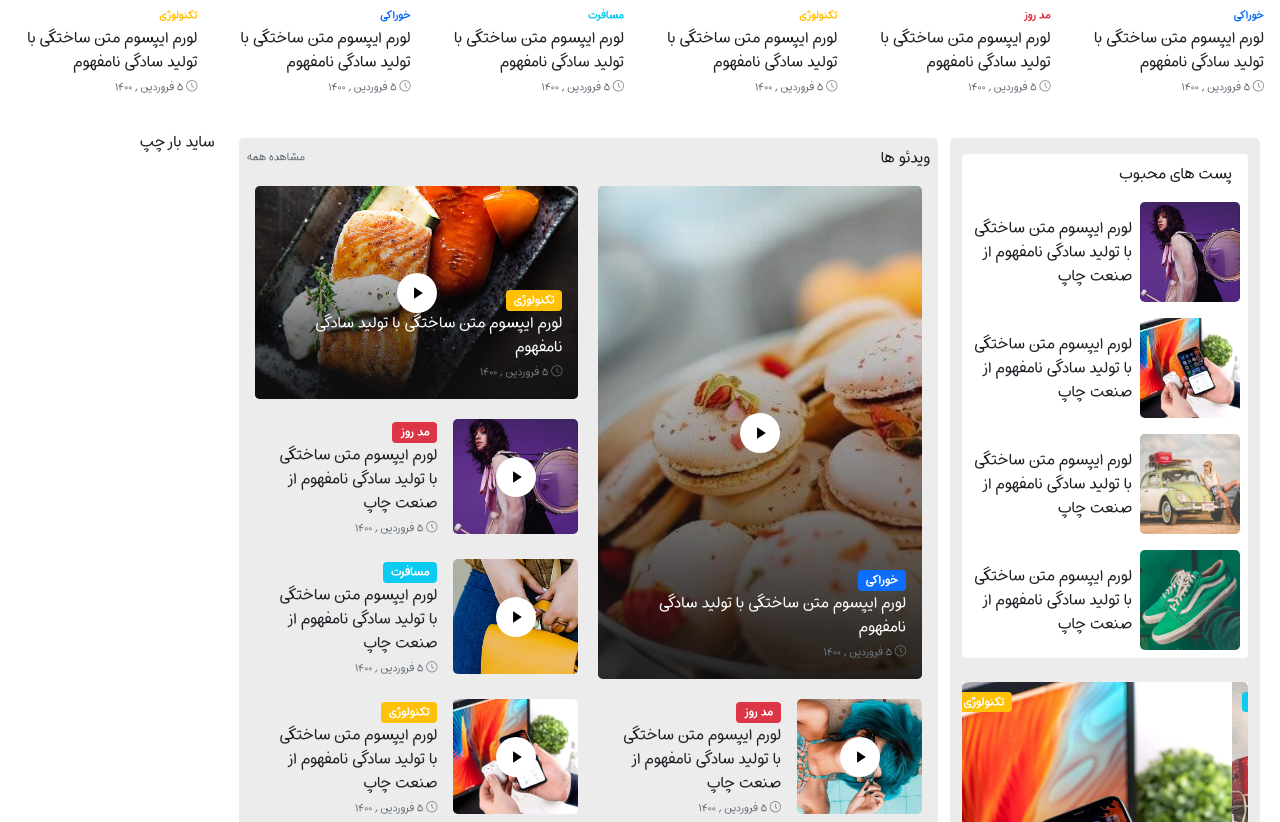
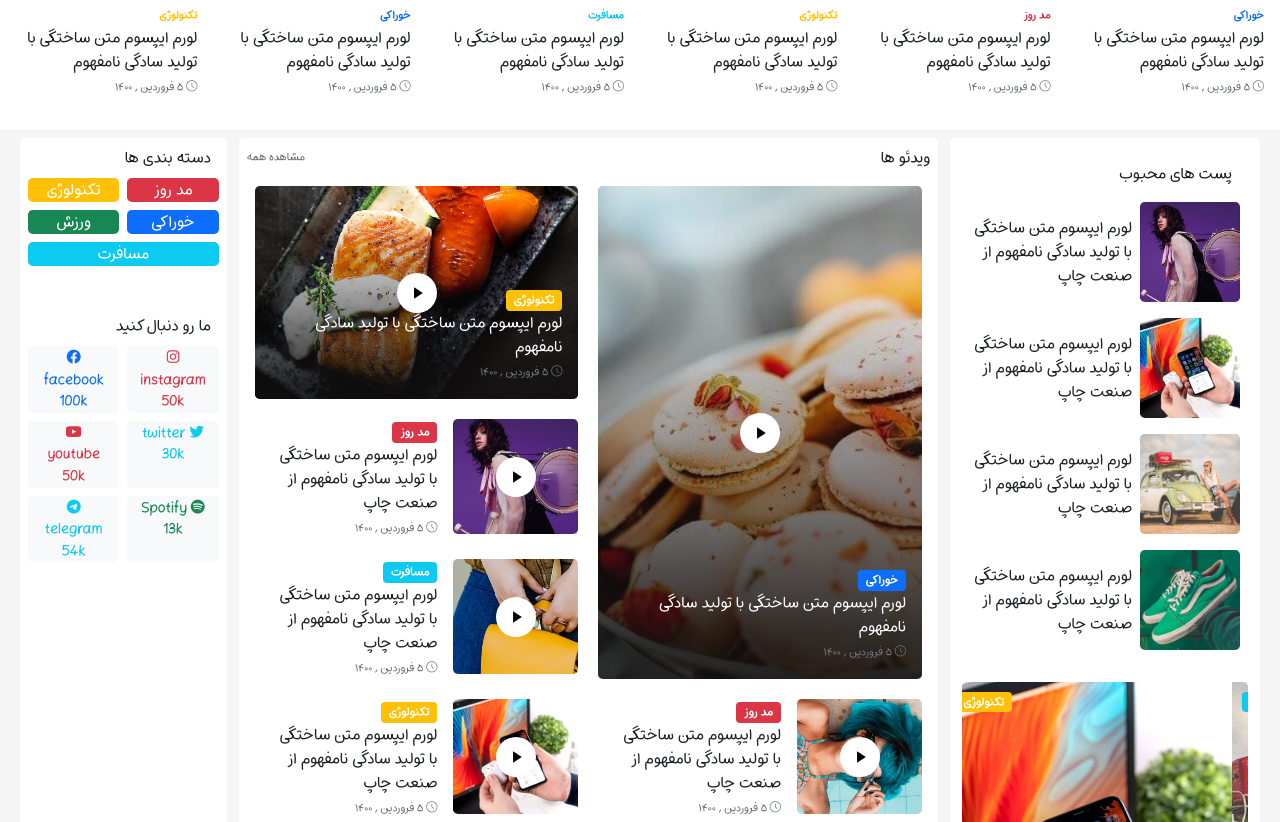
Before and after one commit to ZedAshkan/PHOENIX, a plain HTML site: page index.html in a window 1280 px wide. Shown: the part 500-1322 px from the top of the page. Drawn offline with nearby package versions, Linux system fonts and the light colour scheme.

Commit message:
WIP . add left side

```diff
--- a/assets/css/style.css
+++ b/assets/css/style.css
@@ -220,7 +220,11 @@ body {
 }
 
 .bl-bg {
-  background-color: #ececec;
+  background-color: #fff;
+}
+
+.bg-f5{
+  background-color: #f5f5f5;
 }
 
 .pupimg {
--- a/index.html
+++ b/index.html
@@ -204,11 +204,11 @@
   </div>
 
   <!-- main content side -->
-  <div class="container-fluid">
+  <div class="container-fluid bg-f5">
     <div class="row mt-3 mx-2">
 
       <!-- right side -->
-      <div class="col-3 bl-bg my-2 rounded-3">
+      <div class="col-3 bl-bg my-2 rounded-3 align-self-start">
         <aside>
 
           <!-- aside pupular posts -->
@@ -287,14 +287,14 @@
                 </div>
               </div>
               <button class="carousel-control-prev" type="button" data-bs-target="#carouselExampleCaptions"
-                data-bs-slide="prev">
+                data-bs-slide="next">
                 <span class="carousel-control-prev-icon" aria-hidden="true"></span>
-                <span class="visually-hidden">Previous</span>
+                <span class="visually-hidden">Next</span>
               </button>
               <button class="carousel-control-next" type="button" data-bs-target="#carouselExampleCaptions"
-                data-bs-slide="next">
+                data-bs-slide="prev">
                 <span class="carousel-control-next-icon" aria-hidden="true"></span>
-                <span class="visually-hidden">Next</span>
+                <span class="visually-hidden">Previous</span>
               </button>
             </div>
           </div>
@@ -707,7 +707,7 @@
         </div>
 
         <!-- جدید ترین پست ها -->
-        <div id="latest-post" class="overflow-hidden bl-bg rounded-3">
+        <div id="latest-post" class="overflow-hidden bl-bg rounded-3 mb-2">
           <div class="d-flex justify-content-between align-items-center mt-2">
             <div class="mx-3">جدید ترین پست ها</div>
             <div class=""><a href="#" class="text-decoration-none link-secondary mx-2" style="font-size: 0.7rem">مشاهده همه</a></div>
@@ -798,9 +798,93 @@
       </div>
 
       <!-- left side -->
-      <div class="col-2">ساید بار چپ</div>
+      <div class="col-2 rounded-3 align-self-start sticky-top px-0 overflow-hidden">
+        <div class="d-flex flex-column bl-bg my-2 rounded-3" style="height: 98vh;">
+          <div>
+            <div class="mb-4 pb-2" id="aside-CATEGORIES" style="background-color: #fff;">
+              <div class="my-2 mx-3">
+                <span>
+                  دسته بندی ها
+                </span>
+              </div>
+              <div class="row mx-1 my-2">
+                <div class="col bg-danger text-white rounded-3 mx-1 text-center">
+                  مد روز
+                </div>
+                <div class="col bg-warning text-white rounded-3 mx-1 text-center">
+                  تکنولوژی
+                </div>
+              </div>
+
+              <div class="row mx-1 my-2">
+                <div class="col bg-primary text-white rounded-3 mx-1 text-center">
+                  خوراکی
+                </div>
+                <div class="col bg-success text-white rounded-3 mx-1 text-center">
+                  ورزش
+                </div>
+              </div>
+
+              <div class="row mx-1 my-2">
+                <div class="col bg-info text-white rounded-3 mx-1 text-center">
+                  مسافرت
+                </div>
+                <div class="col bg-light text-white rounded-3 mx-1 text-center visually-hidden">
+                </div>
+              </div>
+            </div>
+          </div>
+          <div>
+            <div class="mb-4 pb-2" id="aside-fllow-us" style="background-color: #fff; font-size: .9rem;">
+              <div class="my-2 mx-3 fs-6">
+                <span>
+                  ما رو دنبال کنید
+                </span>
+              </div>
+              <div class="row mx-1 my-2">
+                <div class="col bg-light text-danger rounded-3 mx-1 text-center">
+                  <i class="fa-brands fa-instagram"></i>
+                  instagram 50k
+                </div>
+                <div class="col bg-light text-primary rounded-3 mx-1 text-center">
+                  <i class="fa-brands fa-facebook"></i>
+                  facebook 100k
+                </div>
+              </div>
+
+              <div class="row mx-1 my-2">
+                <div class="col bg-light text-info rounded-3 mx-1 text-center">
+                  <i class="fa-brands fa-twitter"></i>
+                  twitter 30k
+                </div>
+                <div class="col bg-light text-danger rounded-3 mx-1 text-center">
+                  <i class="fa-brands fa-youtube"></i>
+                  youtube 50k
+                </div>
+              </div>
+
+              <div class="row mx-1 my-2">
+                <div class="col bg-light text-success rounded-3 mx-1 text-center">
+                  <i class="fa-brands fa-spotify"></i>
+                  Spotify 13k
+                </div>
+                <div class="col bg-light text-info rounded-3 mx-1 text-center">
+                  <i class="fa-brands fa-telegram"></i>
+                  telegram 54k
+                </div>
+              </div>
+            </div>
+          </div>
+          <div>
+
+          </div>
+        </div>
+      </div>
     </div>
   </div>
+
+
+<!-- یه چیزی شبیه فوتر طرح اصلی  -->
 
 
   <!-- footer content -->
```
